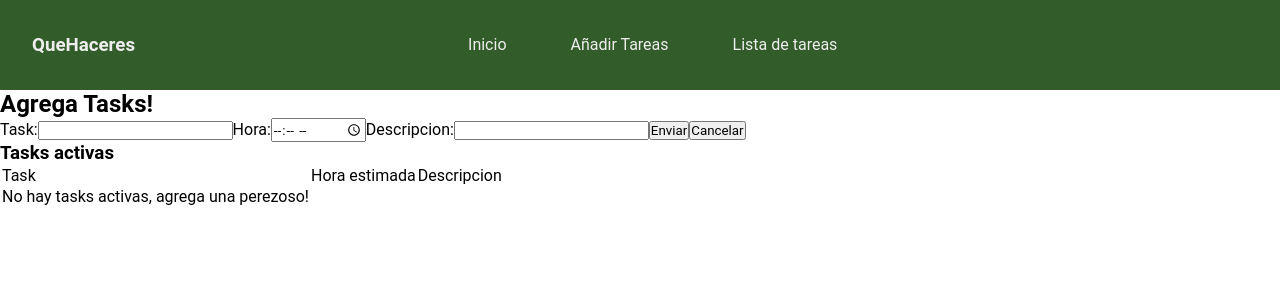
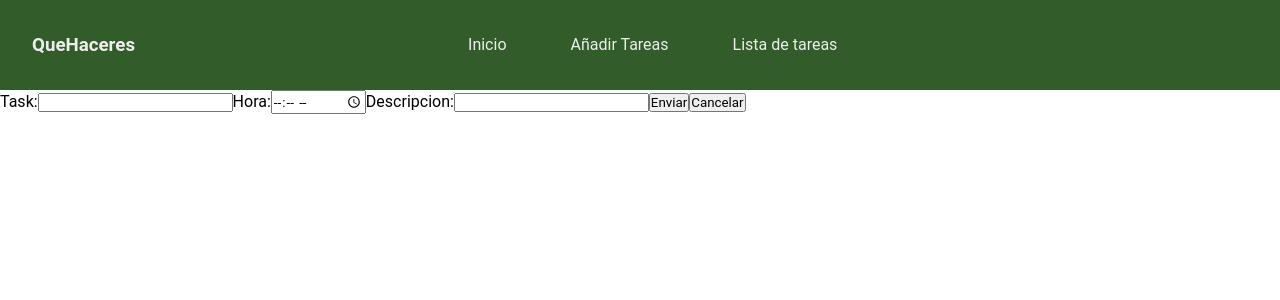
Before and after one commit to Fervolts/Que-hacer, a React (Create React App) app: page /agregartasks in a window 1280 px wide. Shown: the top 300 px of the page. Built offline with nearby package versions, Linux system fonts and the light colour scheme.

Commit message:
Se cambiaron algunas funciones a otro componente

```diff
--- a/src/components/App.js
+++ b/src/components/App.js
@@ -1,7 +1,6 @@
 import React, { useState, useEffect } from 'react'
 import Crudto_do from './To_do'
-import CrudLista from './Lista'
-
+import ListaApp from './TareasLista'
 const CrudApp = () => {
 
   const [editData, setEditData] = useState(null);
@@ -33,23 +32,9 @@ const CrudApp = () => {
     setEditData(null)
   }
 
-  // Eliminar un Task
-  const deleteTask = id => {
-    const isDelete = window.confirm(`¿Deseas eliminar el Task?`)
-
-    if (isDelete) {
-      const newTasks = Tasks.filter(el => el.id !== id)
-      setTasks(newTasks);
-    }
-  }
-
-
-  const topTasks = [...Tasks].sort((a, b) => new Date(b.fecha) - new Date(a.fecha)).slice(0, 3);
-
   return <>
-  <h2>Agrega Tasks!</h2>
   <Crudto_do addTask={addTask} editTask={editTask} editData={editData}/>
-  <CrudLista Tasks={topTasks} setEditData={setEditData} deleteTask={deleteTask}/>
+<ListaApp/>
 </>
 }
 
```
